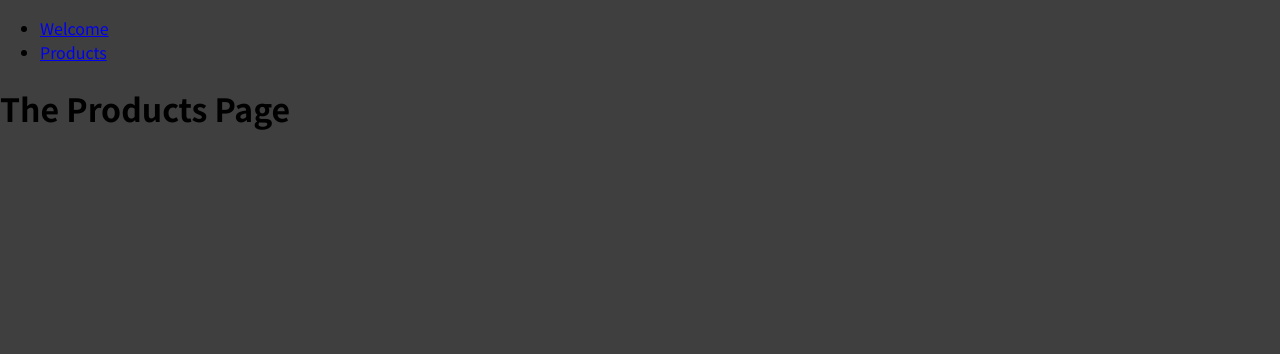
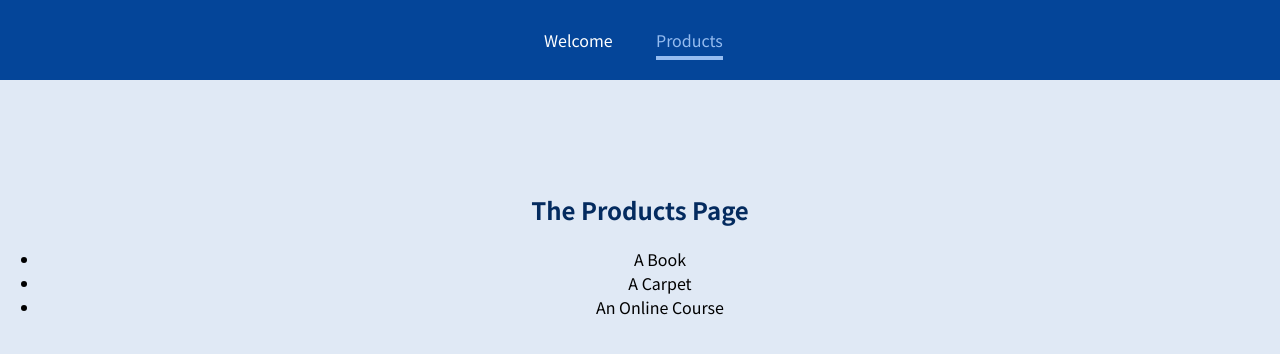
Before and after one commit to padepokanpenguin/react-router, a JavaScript app: page /products in a window 1280 px wide. Shown: the top 354 px of the page. Built offline with nearby package versions, Linux system fonts and the light colour scheme.

Commit message:
adding param on route

```diff
--- a/src/App.js
+++ b/src/App.js
@@ -2,17 +2,23 @@ import { Route } from 'react-router-dom'
 import Welcome from './pages/Welcome';
 import Products from './pages/Products';
 import MainHeader from './components/MainHeader';
+import ProductDetail from './pages/ProductDetail';
 
 function App() {
   return (
     <div>
       <MainHeader />
+      <main>
         <Route path="/welcome">
           <Welcome />
         </Route>
         <Route path="/products">
           <Products />
         </Route>
+        <Route path="/product-detail/:productid">
+          <ProductDetail />
+        </Route>
+      </main>
     </div>
   );
 }
--- a/src/components/MainHeader.js
+++ b/src/components/MainHeader.js
@@ -1,18 +1,19 @@
-import { Link } from 'react-router-dom';
+import { NavLink } from 'react-router-dom';
+import classes from './MainHeader.module.css';
 
 const MainHeader = () => {
   return (
-    <header>
-      <navbar>
+    <header className={classes.header} >
+      <nav>
         <ul>
           <li>
-            <Link to="/welcome">Welcome</Link>
+            <NavLink activeClassName={classes.active} to="/welcome">Welcome</NavLink>
           </li>
           <li>
-            <Link to="/products">Products</Link>
+            <NavLink activeClassName={classes.active} to="/products">Products</NavLink>
           </li>
         </ul>
-      </navbar>
+      </nav>
     </header>
   )
 }
--- /dev/null
+++ b/src/components/MainHeader.module.css
@@ -0,0 +1,38 @@
+.header {
+  width: 100%;
+  height: 5rem;
+  background-color: #044599;
+  padding: 0 10%;
+}
+
+.header nav {
+  height: 100%;
+}
+
+.header ul {
+  height: 100%;
+  list-style: none;
+  display: flex;
+  padding: 0;
+  margin: 0;
+  align-items: center;
+  justify-content: center;
+}
+
+.header li {
+  margin: 0 1rem;
+  width: 5rem;
+}
+
+.header a {
+  color: white;
+  text-decoration: none;
+}
+
+.header a:hover,
+.header a:active,
+.header a.active {
+  color: #95bcf0;
+  padding-bottom: .25rem;
+  border-bottom: 4px solid #95bcf0;
+}
--- a/src/index.css
+++ b/src/index.css
@@ -10,5 +10,14 @@ html {
 
 body {
   margin: 0;
-  background-color: #3f3f3f;
+  background-color: #e0e9f5;
 }
+
+main {
+  margin-top: 7rem;
+  text-align: center;
+}
+
+h1, h2, h3, p {
+  color: #042b5f;
+}
--- /dev/null
+++ b/src/pages/ProductDetail.js
@@ -0,0 +1,9 @@
+const ProductDetail = () => {
+  return (
+    <section>
+      <h1>Product Detail</h1>
+    </section>
+  )
+}
+
+export default ProductDetail;
--- a/src/pages/Products.js
+++ b/src/pages/Products.js
@@ -1,5 +1,14 @@
 const Products = () => {
-  return <h1>The Products Page</h1>
+  return (
+    <section>
+      <h1>The Products Page</h1>
+      <ul>
+        <li>A Book</li>
+        <li>A Carpet</li>
+        <li>An Online Course</li>
+      </ul>
+    </section>
+  )
 }
 
 export default Products;
```
Also changed, not shown: 1 other file (tests, documents, lock files or other folders). Lines whose indentation alone changed are shown as unchanged.
